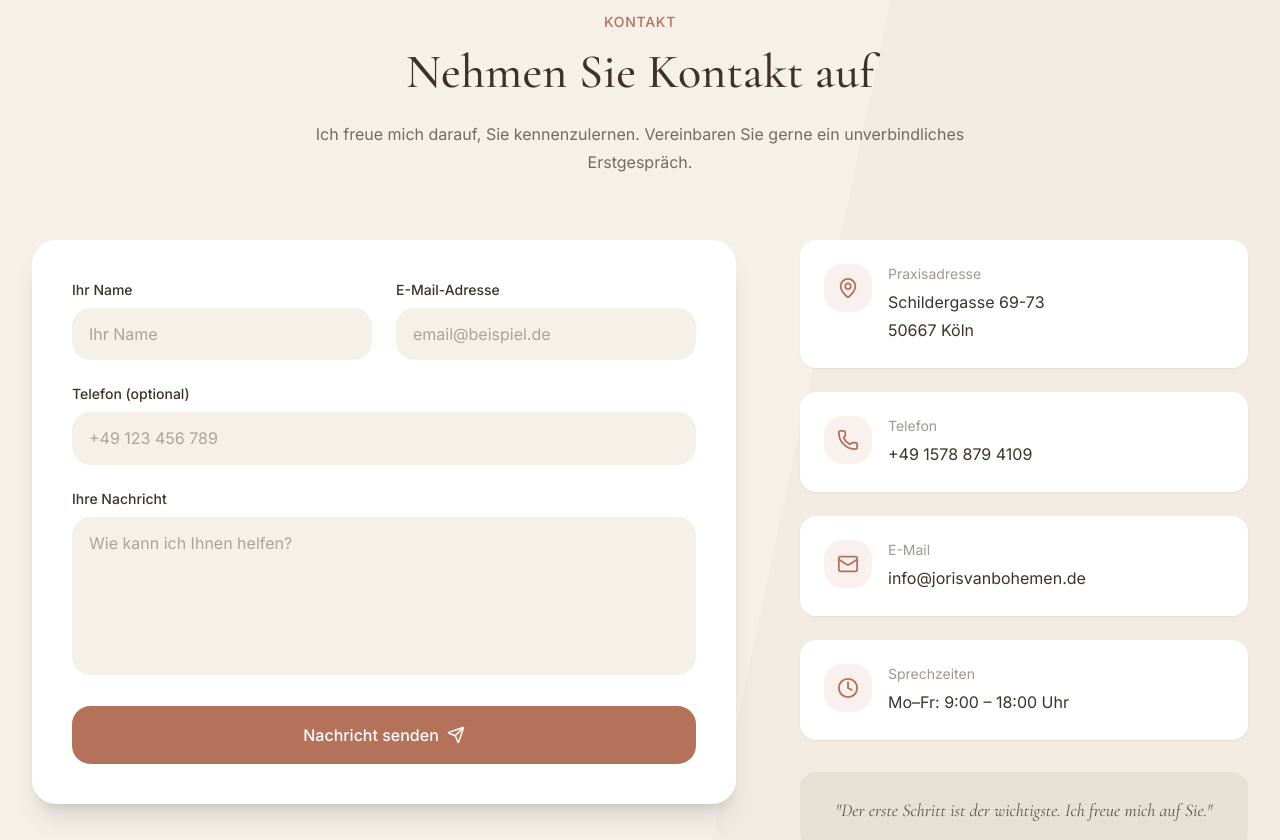
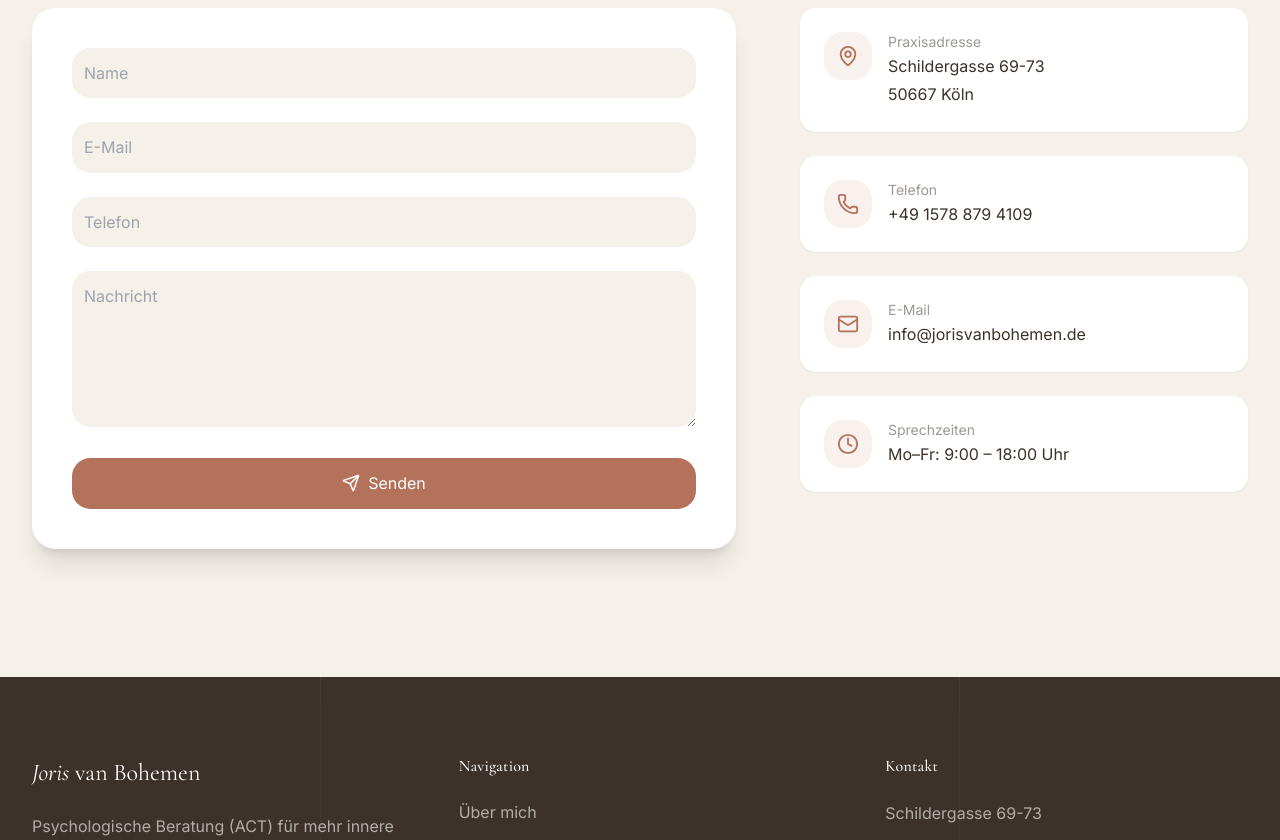
Before and after one commit to JorrisonFord/psychologischeberatung, a React (Vite) app: page / in a window 1280 px wide. Shown: the part 3640-4480 px from the top of the page. Built offline with nearby package versions, Linux system fonts and the light colour scheme.

Commit message:
Online Form

```diff
--- a/src/sections/Contact.tsx
+++ b/src/sections/Contact.tsx
@@ -4,14 +4,18 @@ import { MapPin, Phone, Mail, Clock, Send, CheckCircle } from 'lucide-react';
 
 export function Contact() {
   const { t } = useLanguage();
+
   const [isVisible, setIsVisible] = useState(false);
   const [isSubmitted, setIsSubmitted] = useState(false);
+  const [error, setError] = useState("");
+
   const [formData, setFormData] = useState({
     name: '',
     email: '',
     phone: '',
     message: '',
   });
+
   const sectionRef = useRef<HTMLElement>(null);
 
   useEffect(() => {
@@ -25,24 +29,52 @@ export function Contact() {
       { threshold: 0.15 }
     );
 
-    if (sectionRef.current) {
-      observer.observe(sectionRef.current);
-    }
+    if (sectionRef.current) observer.observe(sectionRef.current);
 
     return () => observer.disconnect();
   }, []);
 
-  const handleSubmit = (e: React.FormEvent) => {
+  const handleSubmit = async (e: React.FormEvent) => {
     e.preventDefault();
-    // Simulate form submission
+    setError("");
+
+    try {
+      const res = await fetch("https://api.web3forms.com/submit", {
+        method: "POST",
+        headers: {
+          "Content-Type": "application/json",
+          Accept: "application/json",
+        },
+        body: JSON.stringify({
+          access_key: import.meta.env.VITE_WEB3FORMS_KEY,
+          name: formData.name,
+          email: formData.email,
+          phone: formData.phone,
+          message: formData.message,
+          subject: "Neue Kontaktanfrage Coaching Webseite",
+        }),
+      });
+
+      const data = await res.json();
+
+      if (data.success) {
         setIsSubmitted(true);
+
         setTimeout(() => {
           setIsSubmitted(false);
           setFormData({ name: '', email: '', phone: '', message: '' });
         }, 3000);
+      } else {
+        setError("Senden fehlgeschlagen.");
+      }
+    } catch {
+      setError("Netzwerkfehler.");
+    }
   };
 
-  const handleChange = (e: React.ChangeEvent<HTMLInputElement | HTMLTextAreaElement>) => {
+  const handleChange = (
+    e: React.ChangeEvent<HTMLInputElement | HTMLTextAreaElement>
+  ) => {
     setFormData((prev) => ({
       ...prev,
       [e.target.name]: e.target.value,
@@ -78,180 +110,111 @@ export function Contact() {
       id="contact"
       className="relative py-24 md:py-32 bg-[#F5F0E8]"
     >
-      {/* Background decoration */}
-      <div className="absolute inset-0 overflow-hidden pointer-events-none">
-        <div className="absolute bottom-0 right-0 w-1/2 h-full bg-[#E8DDD0]/30 -skew-x-12 translate-x-1/4" />
-      </div>
-
       <div className="relative z-10 max-w-7xl mx-auto px-6 lg:px-8">
-        {/* Header */}
-        <div className="text-center max-w-2xl mx-auto mb-16">
-          <span
-            className={`inline-block text-sm font-medium tracking-wider text-[#B5725A] uppercase mb-4 transition-all duration-700 ${
-              isVisible ? 'opacity-100 translate-y-0' : 'opacity-0 translate-y-6'
-            }`}
-          >
-            {t.contact.subtitle}
-          </span>
-          <h2
-            className={`font-serif text-3xl md:text-4xl lg:text-5xl text-[#3D3229] mb-6 transition-all duration-700 delay-100 ${
-              isVisible ? 'opacity-100 translate-y-0' : 'opacity-0 translate-y-6'
-            }`}
-          >
-            {t.contact.title}
-          </h2>
-          <p
-            className={`text-[#3D3229]/70 transition-all duration-700 delay-200 ${
-              isVisible ? 'opacity-100 translate-y-0' : 'opacity-0 translate-y-6'
-            }`}
-          >
-            {t.contact.description}
-          </p>
-        </div>
 
         <div className="grid lg:grid-cols-5 gap-12 lg:gap-16">
-          {/* Contact Form */}
+
+          {/* FORM */}
           <div
-            className={`lg:col-span-3 transition-all duration-700 delay-300 ${
-              isVisible ? 'opacity-100 translate-x-0' : 'opacity-0 -translate-x-12'
+            className={`lg:col-span-3 transition-all duration-700 ${
+              isVisible ? "opacity-100 translate-x-0" : "opacity-0 -translate-x-10"
             }`}
           >
             <div className="bg-white rounded-3xl shadow-xl p-8 md:p-10">
+
               {isSubmitted ? (
                 <div className="flex flex-col items-center justify-center py-12 text-center">
-                  <div className="w-16 h-16 bg-[#7A8B6E]/10 rounded-full flex items-center justify-center mb-6">
-                    <CheckCircle className="text-[#7A8B6E]" size={32} />
-                  </div>
-                  <h3 className="font-serif text-2xl text-[#3D3229] mb-2">
-                    {t.contact.form.success}
+                  <CheckCircle className="text-green-600 mb-4" size={40} />
+                  <h3 className="font-serif text-2xl text-[#3D3229]">
+                    Nachricht gesendet
                   </h3>
                 </div>
               ) : (
                 <form onSubmit={handleSubmit} className="space-y-6">
-                  <div className="grid md:grid-cols-2 gap-6">
-                    <div>
-                      <label
-                        htmlFor="name"
-                        className="block text-sm font-medium text-[#3D3229] mb-2"
-                      >
-                        {t.contact.form.name}
-                      </label>
+
                   <input
-                        type="text"
-                        id="name"
                     name="name"
+                    placeholder="Name"
                     value={formData.name}
                     onChange={handleChange}
                     required
-                        className="w-full px-4 py-3 bg-[#F5F0E8] border border-transparent rounded-xl text-[#3D3229] placeholder-[#3D3229]/40 focus:outline-none focus:border-[#B5725A] focus:bg-white transition-colors"
-                        placeholder="Ihr Name"
+                    className="w-full p-3 rounded-xl bg-[#F5F0E8]"
                   />
-                    </div>
-                    <div>
-                      <label
-                        htmlFor="email"
-                        className="block text-sm font-medium text-[#3D3229] mb-2"
-                      >
-                        {t.contact.form.email}
-                      </label>
+
                   <input
-                        type="email"
-                        id="email"
                     name="email"
+                    placeholder="E-Mail"
                     value={formData.email}
                     onChange={handleChange}
                     required
-                        className="w-full px-4 py-3 bg-[#F5F0E8] border border-transparent rounded-xl text-[#3D3229] placeholder-[#3D3229]/40 focus:outline-none focus:border-[#B5725A] focus:bg-white transition-colors"
-                        placeholder="email@beispiel.de"
+                    className="w-full p-3 rounded-xl bg-[#F5F0E8]"
                   />
-                    </div>
-                  </div>
 
-                  <div>
-                    <label
-                      htmlFor="phone"
-                      className="block text-sm font-medium text-[#3D3229] mb-2"
-                    >
-                      {t.contact.form.phone}
-                    </label>
                   <input
-                      type="tel"
-                      id="phone"
                     name="phone"
+                    placeholder="Telefon"
                     value={formData.phone}
                     onChange={handleChange}
-                      className="w-full px-4 py-3 bg-[#F5F0E8] border border-transparent rounded-xl text-[#3D3229] placeholder-[#3D3229]/40 focus:outline-none focus:border-[#B5725A] focus:bg-white transition-colors"
-                      placeholder="+49 123 456 789"
+                    className="w-full p-3 rounded-xl bg-[#F5F0E8]"
                   />
-                  </div>
 
-                  <div>
-                    <label
-                      htmlFor="message"
-                      className="block text-sm font-medium text-[#3D3229] mb-2"
-                    >
-                      {t.contact.form.message}
-                    </label>
                   <textarea
-                      id="message"
                     name="message"
+                    placeholder="Nachricht"
                     value={formData.message}
                     onChange={handleChange}
                     required
                     rows={5}
-                      className="w-full px-4 py-3 bg-[#F5F0E8] border border-transparent rounded-xl text-[#3D3229] placeholder-[#3D3229]/40 focus:outline-none focus:border-[#B5725A] focus:bg-white transition-colors resize-none"
-                      placeholder="Wie kann ich Ihnen helfen?"
+                    className="w-full p-3 rounded-xl bg-[#F5F0E8]"
                   />
-                  </div>
+
+                  {error && (
+                    <p className="text-red-500 text-sm">{error}</p>
+                  )}
 
                   <button
                     type="submit"
-                    className="group w-full inline-flex items-center justify-center gap-2 px-8 py-4 bg-[#B5725A] text-white font-medium rounded-xl hover:bg-[#9A5D48] transition-all duration-300 hover:shadow-lg hover:shadow-[#B5725A]/25"
+                    className="w-full bg-[#B5725A] text-white py-3 rounded-xl flex items-center justify-center gap-2"
                   >
-                    {t.contact.form.submit}
-                    <Send
-                      size={18}
-                      className="transition-transform duration-300 group-hover:translate-x-1"
-                    />
+                    <Send size={18} />
+                    Senden
                   </button>
+
                 </form>
               )}
+
             </div>
           </div>
 
-          {/* Contact Info */}
+          {/* INFO */}
           <div
-            className={`lg:col-span-2 transition-all duration-700 delay-400 ${
-              isVisible ? 'opacity-100 translate-x-0' : 'opacity-0 translate-x-12'
+            className={`lg:col-span-2 space-y-6 transition-all duration-700 ${
+              isVisible ? "opacity-100 translate-x-0" : "opacity-0 translate-x-10"
             }`}
           >
-            <div className="space-y-6">
             {contactInfo.map((item, index) => {
               const Icon = item.icon;
+
               return (
                 <div
                   key={index}
-                    className="flex items-start gap-4 p-6 bg-white rounded-2xl shadow-sm hover:shadow-md transition-shadow"
+                  className="flex items-start gap-4 p-6 bg-white rounded-2xl shadow-sm"
                 >
-                    <div className="w-12 h-12 bg-[#B5725A]/10 rounded-xl flex items-center justify-center flex-shrink-0">
+                  <div className="w-12 h-12 bg-[#B5725A]/10 rounded-xl flex items-center justify-center">
                     <Icon className="text-[#B5725A]" size={22} />
                   </div>
+
                   <div>
-                      <p className="text-sm text-[#3D3229]/50 mb-1">{item.label}</p>
-                      <p className="text-[#3D3229] whitespace-pre-line">{item.value}</p>
+                    <p className="text-sm text-[#3D3229]/50">{item.label}</p>
+                    <p className="text-[#3D3229] whitespace-pre-line">
+                      {item.value}
+                    </p>
                   </div>
                 </div>
               );
             })}
           </div>
 
-            {/* Decorative element */}
-            <div className="mt-8 p-6 bg-[#7A8B6E]/10 rounded-2xl">
-              <p className="font-serif text-lg italic text-[#3D3229]/80 text-center">
-                "Der erste Schritt ist der wichtigste. Ich freue mich auf Sie."
-              </p>
-            </div>
-          </div>
         </div>
       </div>
     </section>
```
Lines whose indentation alone changed are shown as unchanged.
